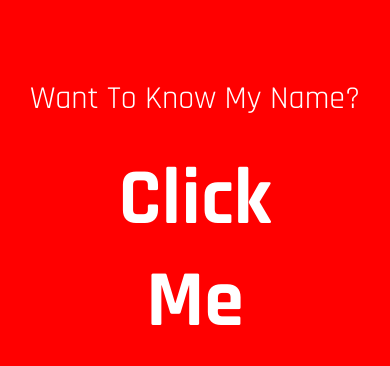
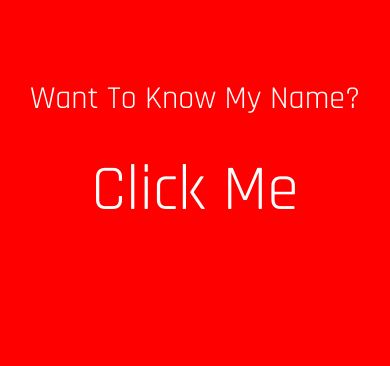
Before and after one commit to SanyaOdare/HNGi8-stage2-task2, a plain HTML site: page index.html in a window 390 px wide. Drawn offline with Linux system fonts and the light colour scheme.

Commit message:
redo mobile font size

```diff
--- a/style.css
+++ b/style.css
@@ -54,8 +54,8 @@ a:hover {
   }
 
   .btn-centre {
-    font-size: 5rem;
-    font-weight: 700;
+    font-size: 4rem;
+    font-weight: 500;
   }
 
 }
```
